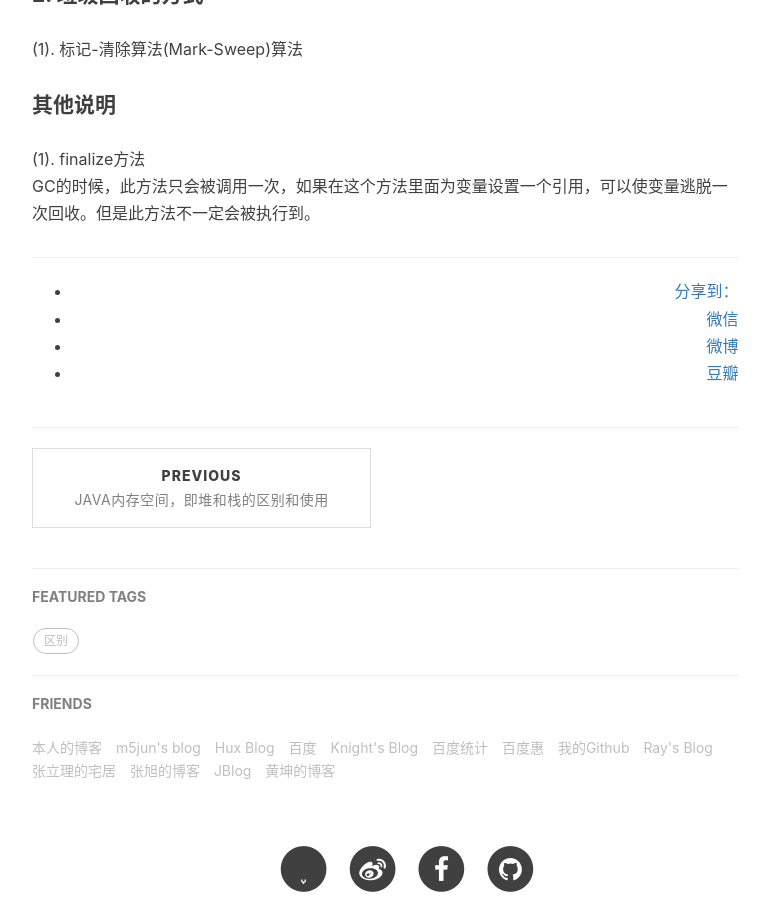
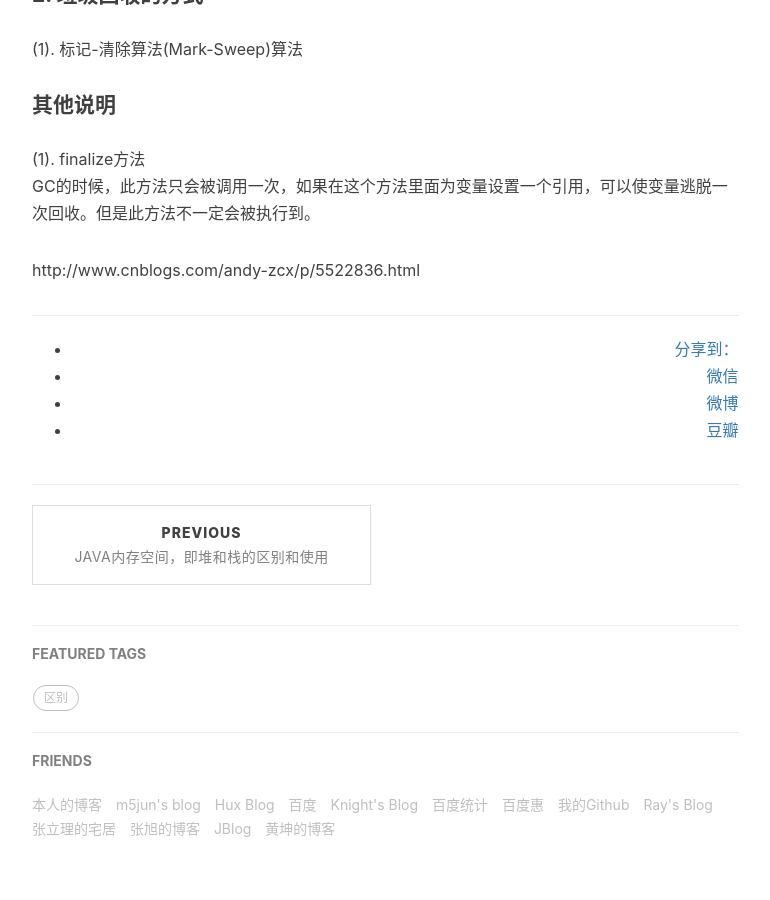
Before and after one commit to baiscjava/basicjava.github.io, a Jekyll site: the page built from _posts/2017-01-13-Java的垃圾回收机制.md, in a window 1280 px wide and 900 px high, scrolled down 1415 px. Shown: the whole window, without its empty margins (233-1003 px from the left). Built offline with Jekyll 4.4.1, drawn with Linux system fonts in a browser that asks for light colours; nearby versions of some CDN libraries; comment, search, counter and statistics services are not loaded; some of the changed lines change nothing that is shown.

Commit message:
Update 2017-01-13-Java的垃圾回收机制.md

```diff
--- a/_posts/2017-01-13-Java的垃圾回收机制.md
+++ b/_posts/2017-01-13-Java的垃圾回收机制.md
@@ -33,3 +33,5 @@ tags:
 #### 其他说明
 (1). finalize方法<br>
 GC的时候，此方法只会被调用一次，如果在这个方法里面为变量设置一个引用，可以使变量逃脱一次回收。但是此方法不一定会被执行到。<br>
+
+http://www.cnblogs.com/andy-zcx/p/5522836.html
```
